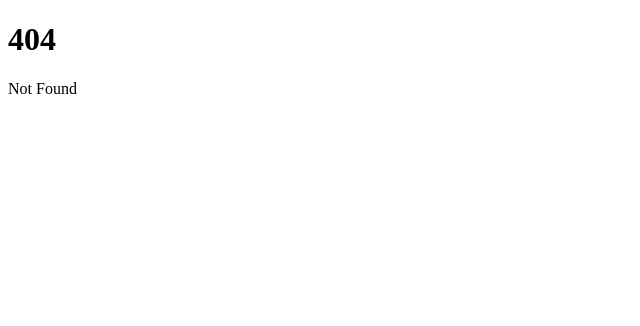
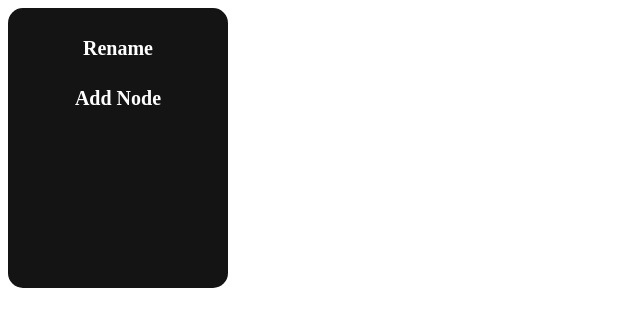
Before and after one commit to jadd0/jaddmap, a SvelteKit app: page /components/menu in a window 1280 px wide. Before the commit this address had no page. Shown: the top 326 px of the page, without its empty margins (0-640 px from the left). Built offline with nearby package versions, Linux system fonts and the light colour scheme.

Commit message:
changes including menu

```diff
--- a/src/routes/+page.svelte
+++ b/src/routes/+page.svelte
@@ -1,4 +1,8 @@
 <script lang="ts">
+	import Menu from './components/menu/+page.svelte';
+
+	let menuPresent: boolean = false;
+
 	// TODO display menu to customise the node
 	/* DISPLAY MENU
 				- change text
@@ -21,15 +25,42 @@
 		top: number;
 		left: number;
 		parentNum: any;
+		currentValue: string;
 	}[] = [];
 	let moving: boolean = false;
 	let currentNum: any = 0;
 	let number: number = 0;
 
+	interface menu {
+		id: number;
+		left: number;
+		top: number;
+		currentValue: string;
+	}
+
+	let currentMenu: menu;
+
+	function click(e: any) {
+		const isMenu: boolean = e.originalTarget.id == 'menu' || e.originalTarget.parentNode.id == 'menu'
+
+		if (isMenu) return
+		menuPresent = false
+	}
+
 	function rightClick(e: any) {
 		e.preventDefault();
-		const idNum = getNode(e);
-		console.log(idNum);
+		const idNum: number = getNode(e);
+		const node = nodes.find((value) => value.num == idNum);
+
+		if (node == undefined) return;
+
+		currentMenu = {
+			id: idNum,
+			left: node.left,
+			top: node.top,
+			currentValue: node.currentValue,
+		};
+		menuPresent = true;
 	}
 
 	function createNode(parent: number) {
@@ -41,6 +72,7 @@
 			top: 100,
 			left: 100,
 			parentNum: parent,
+			currentValue: 'click me',
 		};
 		// console.log(nodes.push(node))
 		nodes.push(node);
@@ -81,8 +113,7 @@
 		ctx: any,
 		begin: any,
 		end: any,
-		stroke = 'black',
-		width = 1
+		nodeNumber: number
 	) {
 		let start = { x: begin[0], y: begin[1] };
 		let cp1 = { x: start.x * 1.02, y: start.y * 1.29 };
@@ -91,26 +122,32 @@
 
 		// TODO make a point outside of node to connect to (like minemeister)
 
+		// if (end[1] > begin[1]) {
+		// console.log(end1.x, nodes[0].left)
+		// if (end1.x == nodes[0].left) {
+		// 	end1 = { x: end[0] + 100, y: end[1] };
+		// 	console.log("strat")
+		// }
+		// else if (start.x == nodes[0].left) {
+		// 	start = { x: begin[0] + 100, y: begin[1] };
+		// 	console.log("strat")
+		// }
+
+
+		ctx.beginPath();
+		ctx.moveTo(start.x, start.y);
+		ctx.lineWidth = end[0] === nodes[0].left ? '5' : '3';
+		if (end[1] > begin[1]) {
+			ctx.bezierCurveTo(cp1.x, cp1.y, cp2.x, cp2.y, end1.x, end1.y);
+			ctx.stroke();
+			return;
+		}
 
 		ctx.beginPath();
 		ctx.moveTo(start.x, start.y);
 		ctx.bezierCurveTo(cp1.x, cp1.y, cp2.x, cp2.y, end1.x, end1.y);
-		ctx.lineWidth = end[0] === nodes[0].left ? '5' : '3';
+
 		ctx.stroke();
-
-		// if (end[0] > begin[0]) {
-		// 	ctx.quadraticCurveTo(begin[0] + 200, begin[1] + 10, end[0] + 10, end[1]);
-		// 	ctx.lineWidth = end[0] === nodes[0].left ? '5' : '3';
-		// 	ctx.stroke();
-		// 	return;
-		// }
-
-		// ctx.quadraticCurveTo(begin[0] - 200, begin[1] - 10, end[0] + 10, end[1]);
-		// ctx.lineWidth = end[0] === nodes[0].left ? '5' : '3';
-		// ctx.stroke();
-		// ctx.bezierCurveTo(0.02, 0.29, 0.94, 0.53);
-
-		// ctx.lineTo(nodes[0].left, nodes[0].top);
 	}
 
 	function drawLines() {
@@ -125,8 +162,7 @@
 				ctx,
 				[nodes[node].left, nodes[node].top],
 				[parent.left, parent.top],
-				'green',
-				5
+				node
 			);
 		}
 	}
@@ -148,10 +184,8 @@
 			obj.left += e.movementX;
 			obj.top += e.movementY;
 		}
-		// console.log(nodes)
-		// nodes[currentNum] = obj;
+
 		nodes = [...nodes];
-		// console.log(nodes)
 		const canvas = <HTMLCanvasElement>document.getElementById('canvas');
 		if (canvas == undefined) return;
 
@@ -168,18 +202,18 @@
 				);
 				if (parent == undefined) {
 					console.log('oops, no parent');
+					return;
 				}
 				drawLine(
 					ctx,
 					[nodes[node].left, nodes[node].top],
 					[parent.left, parent.top],
-					'green',
-					5
+					node
 				);
 			}
 			if (obj == nodes[0]) return;
 			const parent = nodes.find((value) => value.num == obj.parentNum);
-			drawLine(ctx, [obj.left, obj.top], [parent.left, parent.top], 'green', 5);
+			drawLine(ctx, [obj.left, obj.top], [parent.left, parent.top], obj.num);
 		}
 	}
 
@@ -197,6 +231,7 @@
 	on:contextmenu={rightClick}
 	on:mouseup={onMouseUp}
 	on:mousemove={onMouseMove}
+	on:mousedown={click}
 />
 
 <body>
@@ -208,26 +243,12 @@
 		>
 	</div>
 
-	<!-- <div class="actionsContainer">
-		<div class="option top" on:click={rename}>
-			<h2>Rename</h2>
-		</div>
-		<div class="option">
+	<canvas id="canvas" width="2000" height="1000" />
 
-		</div>
-		<div class="option">
-
-		</div>
-		<div class="option">
-
-		</div>
-		<div class="option bottom">
-
-		</div>
-	</div> -->
-
-	<canvas id="canvas" width="2000" height="1000" />
 	<div id="canvas1" width="2000" height="1000">
+		{#if menuPresent}
+			<Menu data={currentMenu} />
+		{/if}
 		{#each nodes as node}
 			<div
 				on:dblclick={() => {
@@ -248,36 +269,33 @@
 </body>
 
 <style>
-	.actionsContainer {
-		width: 220px;
-		height: 280px;
-		background: #141414;
-		display: flex;
-		flex-direction: column;
-		justify-content: center;
-		align-items: center;
-		border-radius: 15px;
-		position: absolute;
+	@font-face {
+		font-family: 'Halvetica';
+		src: url('fonts/CircularStd-Book.otf');
 	}
 
-	.option {
-		height: 50px;
-		width: 90%;
-		border-radius: 5px;
-		background: none;
-		display: flex;
-		justify-content: center;
-		align-items: center;
-		transition: 0.2s ease-in-out;
-		cursor: pointer;
+	body {
+		overflow-x: hidden;
+		margin: 0;
+		padding: 0;
+		border: 0;
+		width: 100vw;
+		/* background-color: #141414; */
+		overflow-x: hidden;
 	}
 
-	.option:hover {
-		background: #404040;
-	}
-
-	h2 {
-		color: white;
+	* {
+		font-size: 24px;
+		text-align: center;
+		color: black;
+		font-weight: 500 !important;
+		margin: 0;
+		padding: 0;
+		border: 0;
+		outline: 0;
+		box-sizing: border-box;
+		font-family: Halvetica;
+		letter-spacing: -0px !important;
 	}
 
 	#canvas1 {
@@ -292,12 +310,13 @@
 	.draggable {
 		user-select: none;
 		cursor: move;
-		border: solid 1px gray;
 		position: absolute;
 		transition: transform 0.2s;
 		background: red;
-		width: 10px;
-		height: 10px;
+		width: auto;
+		height: auto;
+		padding: 10px;
+		border-radius: 10px;
 		z-index: 1;
 		/* background: black */
 	}
--- /dev/null
+++ b/src/routes/components/menu/+page.svelte
@@ -0,0 +1,81 @@
+<script lang="ts">
+	import { Menu } from '../../../classes/menu.js';
+	export let data: any;
+	let renameTrue: boolean = false;
+
+	const menu = new Menu(data.id, data.left, data.top, data.currentValue);
+	console.log('heloo');
+	console.log(menu);
+
+	function rename() {
+		renameTrue = true;
+	}
+</script>
+
+<!-- <div class="container"> -->
+<div
+	class="actionsContainer"
+	id="menu"
+	style="top:{data.top}px; left:{data.left + 140}px"
+>
+	<div class="option top" id="menu" on:click={rename}>
+		{#if renameTrue}
+			<input type="text" />
+		{:else}
+			<h2>Rename</h2>
+		{/if}
+	</div>
+	<div class="option" id="menu">
+		<h2>Add Node</h2>
+	</div>
+	<div class="option" id="menu" />
+	<div class="option" id="menu" />
+	<div class="option bottom" id="menu" />
+</div>
+
+<!-- </div> -->
+<style>
+	.actionsContainer {
+		width: 220px;
+		height: 280px;
+		background: #141414;
+		display: flex;
+		flex-direction: column;
+		justify-content: center;
+		align-items: center;
+		border-radius: 15px;
+		position: absolute;
+		z-index: 999;
+	}
+
+	.option {
+		height: 50px;
+		width: 90%;
+		border-radius: 5px;
+		background: none;
+		display: flex;
+		justify-content: center;
+		align-items: center;
+		transition: 0.2s ease-in-out;
+		cursor: pointer;
+	}
+
+	.option:hover {
+		background: #404040;
+	}
+
+	h2 {
+		color: white;
+		font-size: 20px;
+	}
+
+	input {
+		background: none;
+		border: none;
+		font-size: 15px;
+	}
+
+	input:active {
+		border: none;
+	}
+</style>
```
Also changed, not shown: src/routes/components/draggable/+page.svelte (deleted, +0 -52 lines).
